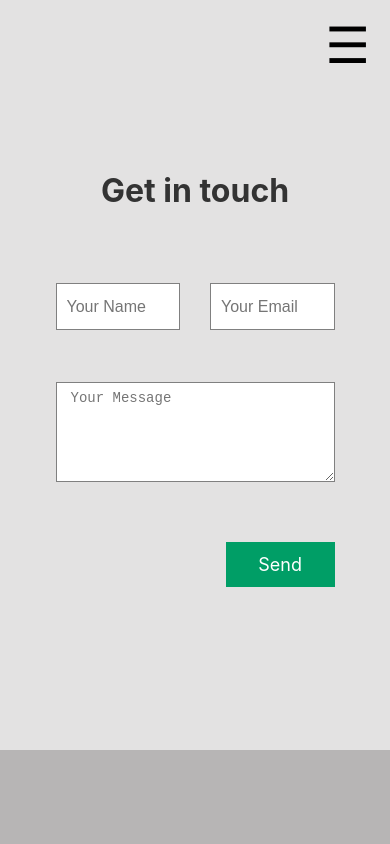
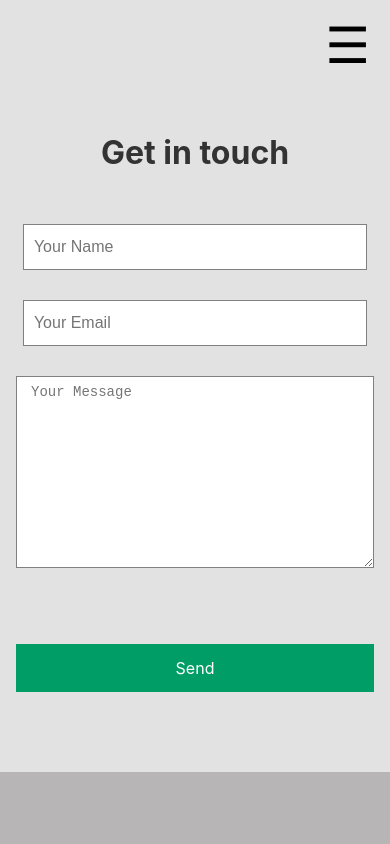
Before and after one commit to m1moraru/myPortfolio, a React (Create React App) app: page /contact in a window 390 px wide. Shown: the top 844 px of the page. Built offline with nearby package versions, Linux system fonts and the light colour scheme; a web font is replaced by a local one.

Commit message:
style update

```diff
--- a/src/components/ContactForm.jsx
+++ b/src/components/ContactForm.jsx
@@ -34,7 +34,7 @@ const Contact = () => {
             </div>
             <textarea name="message" id="message" placeholder="Your Message" onChange={handleChange} ></textarea>
             <div className="button-container">
-                <button type="submit" >Send</button>
+                <button type="submit">Send</button>
             </div>
         </form>
     );
--- a/src/components/css/About.css
+++ b/src/components/css/About.css
@@ -54,7 +54,7 @@
 }
 
 .acp {
-    font-size: 1rem;
+    font-size: 1.0625rem;
     color: #555;
     margin-top: 0.625rem;
     line-height: 1.6;
@@ -84,6 +84,10 @@
         gap: 1.25rem;
     }
 
+    .about .about-content .acp {
+        font-size: 17px;
+    }
+
     .fade-in {
         opacity: 0;
         transform: translateY(20px);
@@ -102,3 +106,49 @@
     }
 
 }
+
+@media screen and (max-width: 430px) {
+    .about {
+        grid-template-columns: 1fr;
+        text-align: center;
+        margin-top: 4rem;
+        margin-bottom: -2rem;
+        padding: 1.5rem;
+    }
+
+    .about-img {
+        width: 95%;
+        margin: 0 auto;
+        height: 18rem;
+        border: 0.0625rem solid grey;
+    }
+
+    .about .about-content {
+        width: 100%;
+        text-align: left;
+        align-items: flex-start;
+        padding: 1rem;
+        gap: 1rem;
+    }
+
+    .about .about-content .acp {
+        font-size: 16px;
+    }
+
+    .fade-in {
+        opacity: 0;
+        transform: translateY(20px);
+        animation: fadeInUp 1.2s ease-out forwards;
+    }
+
+    @keyframes fadeInUp {
+        from {
+            opacity: 0;
+            transform: translateY(20px);
+        }
+        to {
+            opacity: 1;
+            transform: translateY(0);
+        }
+    }
+}
--- a/src/components/css/ContactForm.css
+++ b/src/components/css/ContactForm.css
@@ -83,4 +83,67 @@
         margin: 6.25rem 2.5rem;
         height: 31.25rem;
     }
+
+    .form-container .input-container {
+        flex-direction: column;
+        height: auto;
+        padding: none;
+    }
+
+    .form-container .input-container #name, #email {
+        height: 2.8125rem;
+        width: 100%;
+    }
+
+    .form-container  textarea {
+        width: 95%;
+        height: 18.75rem;
+    }
+
+    .form-container .button-container  {
+        justify-content: center;
+        width: 95%;
+    }
+
+    .form-container .button-container button {
+        width: 100%;
+        margin-left: 0;
+    }
 }
+
+@media screen and (max-width: 430px) {
+    .form-container {
+        margin: 4rem 1.5rem;
+        height: auto;
+    }
+
+    .form-container .input-container {
+        flex-direction: column;
+        height: auto;
+        padding: 0;
+    }
+
+    .form-container .input-container #name,
+    .form-container .input-container #email {
+        height: 2.75rem;
+        width: 100%;
+    }
+
+    .form-container textarea {
+        width: 100%;
+        height: 12rem;
+    }
+
+    .form-container .button-container {
+        justify-content: center;
+        width: 100%;
+        margin-top: 1rem;
+    }
+
+    .form-container .button-container button {
+        width: 100%;
+        height: 3rem;
+        margin-left: 0;
+        font-size: 1rem;
+    }
+}
--- a/src/pages/css/Contact.css
+++ b/src/pages/css/Contact.css
@@ -5,3 +5,18 @@
     justify-content: center;
     align-items: center;
 }
+
+@media screen and (max-width: 768px) {
+    .contact-container {
+        margin-top: 2.5rem;
+        flex-direction: column;
+        padding: 1.5rem;
+    }
+}
+
+@media screen and (max-width: 430px) {
+    .contact-container {
+        margin-top: 2rem;
+        padding: 1rem;
+    }
+}
--- a/src/pages/css/Experience.css
+++ b/src/pages/css/Experience.css
@@ -48,3 +48,19 @@
         padding-top: 2.5rem;
     }
 }
+
+@media screen and (max-width: 430px) {
+
+    .exp-container {
+        margin-top: 3.5rem;
+    }
+
+    .exp-container h1 {
+        font-size: 3.75rem;
+    }
+
+    .exp-container h2 {
+        font-size: 1.5rem;
+        padding-top: 2rem;
+    }
+}
--- a/src/pages/css/Profile.css
+++ b/src/pages/css/Profile.css
@@ -308,3 +308,61 @@ h2 .caret {
         align-items: center;
     }
 }
+
+@media screen and (max-width: 430px) {
+    .prf-container .landing {
+        grid-template-columns: 1fr;
+        text-align: center;
+        padding-left: 1rem;
+        margin-top: 1rem;
+    }
+
+    .prf-container .landing .landing-left {
+        align-items: center;
+        padding: 0 1rem;
+        margin-left: 0;
+    }
+
+    .prf-container .landing h2 {
+        font-size: 2rem;
+        text-align: center;
+    }
+
+    .prf-container .landing h2 .typing-text {
+        font-size: 2.5rem;
+    }
+
+    .prf-container .landing .landing-left .ht {
+        font-size: 1.5rem;
+    }
+
+    .prf-container .landing button {
+        width: 7rem;
+        height: 2.2rem;
+        font-size: 0.9rem;
+    }
+
+    .prf-container .about-container {
+        flex-direction: column;
+        height: auto;
+        text-align: center;
+    }
+
+    .prf-container .about-left {
+        width: 100%;
+    }
+
+    .prf-container .about-container .about-right {
+        width: 95%;
+        padding: 1rem;
+    }
+
+    .profile-skills {
+        flex-direction: column;
+        align-items: center;
+    }
+
+    .follow-me-container {
+        display: none;
+    }
+}
--- a/src/pages/css/Projects.css
+++ b/src/pages/css/Projects.css
@@ -81,3 +81,24 @@
         grid-template-columns: repeat(1, 1fr);
     }
 }
+
+@media screen and (max-width: 430px) {
+
+    .projects-container {
+        margin-top: 3.5rem;
+    }
+
+    .projects-container .h1projects {
+        font-size: 3.75rem;
+    }
+
+    .projects-container .h2projects {
+        font-size: 1.5rem;
+        padding-top: 2rem;
+    }
+
+    .projects-grid {
+        grid-template-columns: repeat(1, 1fr);
+        gap: 1rem;
+    }
+}
--- a/src/pages/css/Skills.css
+++ b/src/pages/css/Skills.css
@@ -129,11 +129,12 @@ body {
     }
 
     .skills .about {
-        width: 100%;
+        width: 95%;
         text-align: justify;
         padding: 0;
-        margin: 0;
+        margin: 0.625rem auto;
         border-left: none;
+        font-size: 1rem;
     }
 
     .skills .about p {
@@ -143,8 +144,12 @@ body {
     .skills-container {
         grid-template-columns: repeat(1, 1fr);
         width: 100%;
-        margin: 0 auto;
+        margin: 15px auto;
         padding: 0.625rem;
+    }
+
+    .skills-container .skill {
+        padding: 0.5rem;
     }
 
     .skills h1 {
@@ -156,3 +161,50 @@ body {
         padding-top: 2.8125rem;
     }
 }
+
+@media screen and (max-width: 430px) {
+
+    .skills {
+        margin-top: 3.5rem;
+        width: 90%;
+        gap: 1.5rem;
+    }
+
+    .skills .capital-i {
+        font-weight: 500;
+        padding-left: 1.5rem;
+    }
+
+    .skills .about {
+        width: 100%;
+        text-align: justify;
+        padding: 0;
+        margin: 0.5rem auto;
+        border-left: none;
+        font-size: 0.9375rem;
+    }
+
+    .skills .about p {
+        margin: 0.5rem;
+    }
+
+    .skills-container {
+        grid-template-columns: repeat(1, 1fr);
+        width: 100%;
+        margin: 0.9375rem auto;
+        padding: 0.5rem;
+    }
+
+    .skills-container .skill {
+        padding: 0.375rem;
+    }
+
+    .skills h1 {
+        font-size: 3.75rem;
+    }
+
+    .skills h2 {
+        font-size: 1.5rem;
+        padding-top: 2rem;
+    }
+}
```
